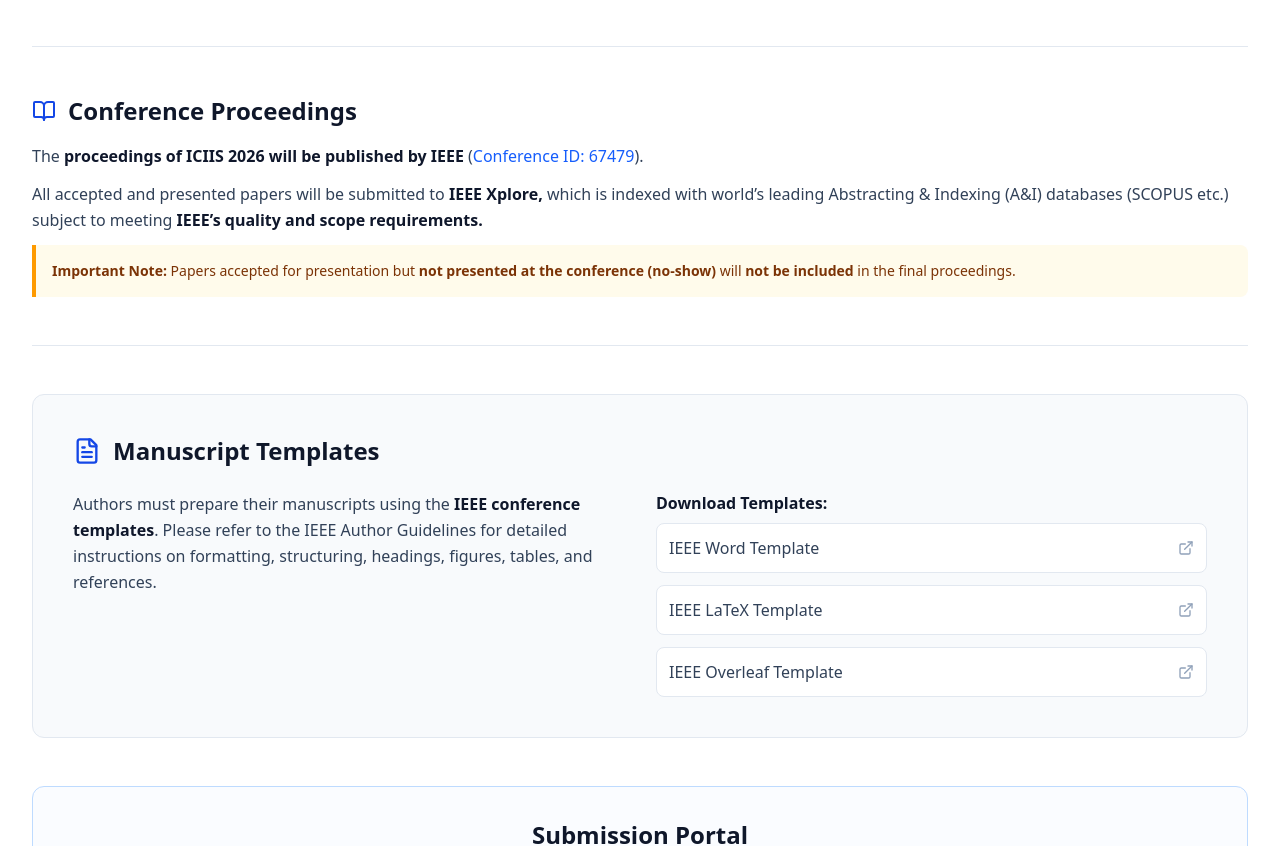
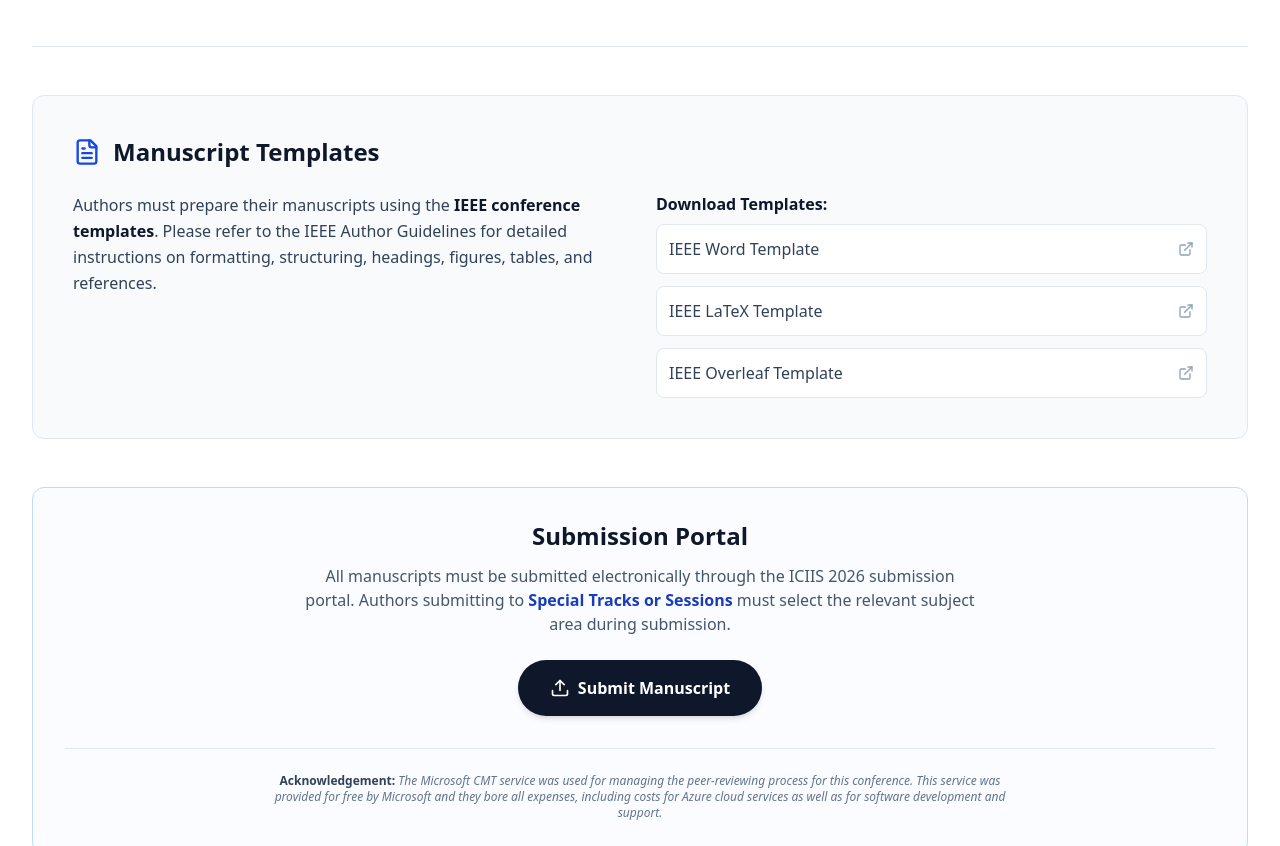
Before and after one commit to Utkarsh-sharma47/ICIIS-2026, a React (Vite) app: page /submission in a window 1280 px wide. Shown: the part 896-1742 px from the top of the page. Built offline with nearby package versions, Linux system fonts and the light colour scheme.

Commit message:
refactor: comment out unused conference proceedings section in Submission component

```diff
--- a/src/pages/Submission.jsx
+++ b/src/pages/Submission.jsx
@@ -52,10 +52,10 @@ function Submission() {
             </div>
         </div>
 
-        <hr className="border-slate-200" />
+        {/* <hr className="border-slate-200" /> */}
 
         {/* --- Conference Proceedings --- */}
-        <div className="flex flex-col md:flex-row gap-8 items-start">
+        {/* <div className="flex flex-col md:flex-row gap-8 items-start">
              <div className="flex-1">
                 <div className="flex items-center gap-3 mb-4">
                     <BookOpen className="w-6 h-6 text-blue-700" />
@@ -73,7 +73,7 @@ function Submission() {
                     </div>
                 </div>
              </div>
-        </div>
+        </div> */}
 
         <hr className="border-slate-200" />
 
```
